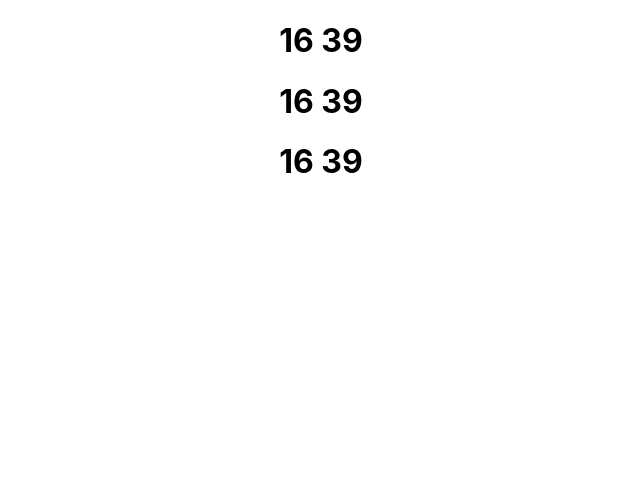
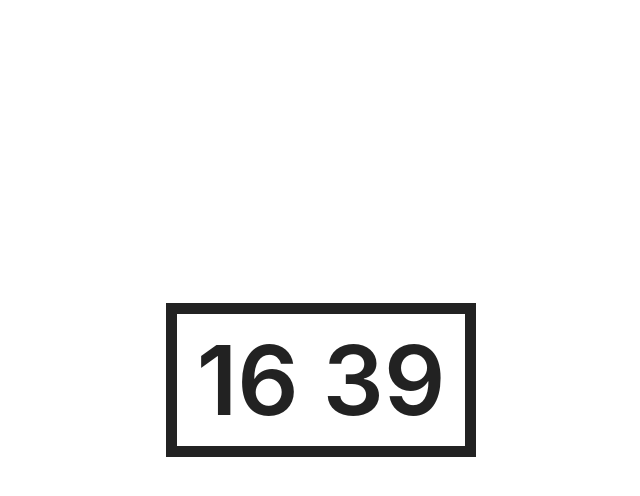
Before and after one commit to musicangora/embark-clone, a React (Create React App) app: page / in a window 1280 px wide. Shown: the top 496 px of the page, without its empty margins (319-959 px from the left). Built offline with nearby package versions, Linux system fonts and the light colour scheme.

Commit message:
CSSを調整

```diff
--- a/src/App.css
+++ b/src/App.css
@@ -1,38 +1,19 @@
 .App {
-  text-align: center;
+  display: flex;
+  justify-content: center;
+  align-items: center;
+  min-height: 100vh;
 }
 
-.App-logo {
-  height: 40vmin;
-  pointer-events: none;
+.clock-container {
+  margin-bottom: 5vmin;
 }
 
-@media (prefers-reduced-motion: no-preference) {
-  .App-logo {
-    animation: App-logo-spin infinite 20s linear;
-  }
+.clock-border {
+  display: inline-block;
+  padding: 0.08em 0.2em;
+  color: #222;
+  font-weight: 600;
+  font-size: 12vmin;
+  border: solid 1.4vmin #222;
 }
-
-.App-header {
-  background-color: #282c34;
-  min-height: 100vh;
-  display: flex;
-  flex-direction: column;
-  align-items: center;
-  justify-content: center;
-  font-size: calc(10px + 2vmin);
-  color: white;
-}
-
-.App-link {
-  color: #61dafb;
-}
-
-@keyframes App-logo-spin {
-  from {
-    transform: rotate(0deg);
-  }
-  to {
-    transform: rotate(360deg);
-  }
-}
--- a/src/App.js
+++ b/src/App.js
@@ -9,8 +9,6 @@ const App = () => {
   return (
     <div className="App">
       <Clock />
-      <Clock />
-      <Clock />
     </div>
   );
 }
--- a/src/components/Clock.js
+++ b/src/components/Clock.js
@@ -5,7 +5,7 @@ const formatTime = (date) => {
   const minutes = ("0" + date.getMinutes()).slice(-2);
   const seconds = date.getSeconds();
 
-  return  hours + (seconds%2===0 ? ":" : " ")  + minutes;
+  return  hours + (seconds%2===0 ? ":" : "\u00A0")  + minutes;
 }
 
 const Clock = () => {
@@ -23,8 +23,8 @@ const Clock = () => {
   }, []);
 
   return (
-    <div>
-      <h1>{formatTime(date)}</h1>
+    <div className="clock-container">
+      <h1 className="clock-border">{formatTime(date)}</h1>
     </div>
   );
 };
```
